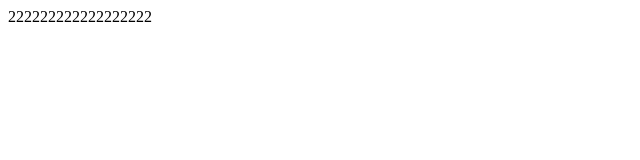
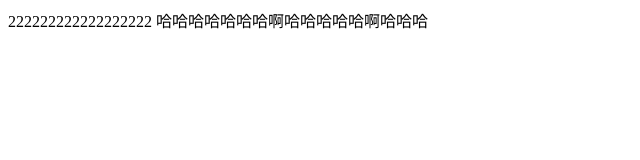
Before and after one commit to 18204140/project_01, a plain HTML site: page index.html in a window 1280 px wide. Shown: the whole page, without its empty margins (0-640 px from the left). Drawn offline with Linux system fonts and the light colour scheme.

Commit message:
哈哈哈

```diff
--- a/index.html
+++ b/index.html
@@ -10,6 +10,7 @@
 
 <body>
 222222222222222222
+哈哈哈哈哈哈哈啊哈哈哈哈哈啊哈哈哈
 </body>
 
 </html>
```
Also changed, not shown: 1 other file.
